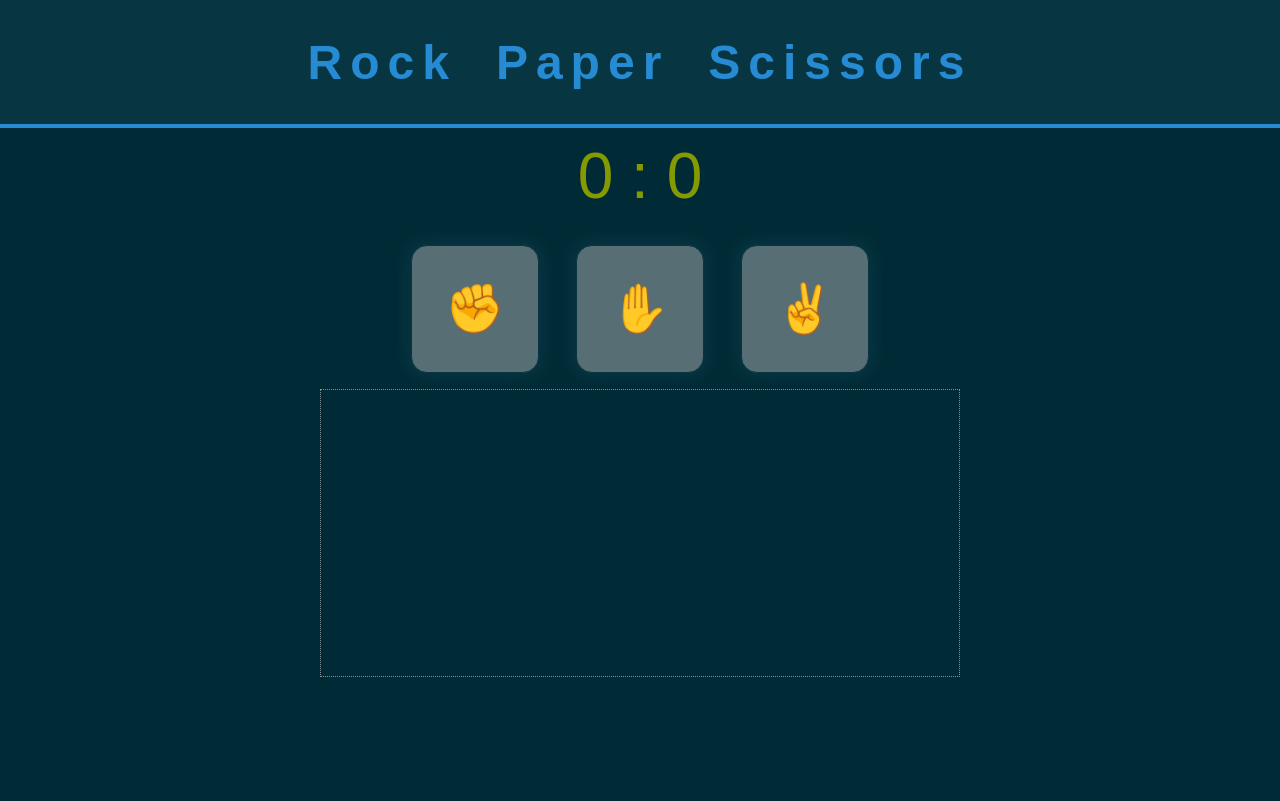
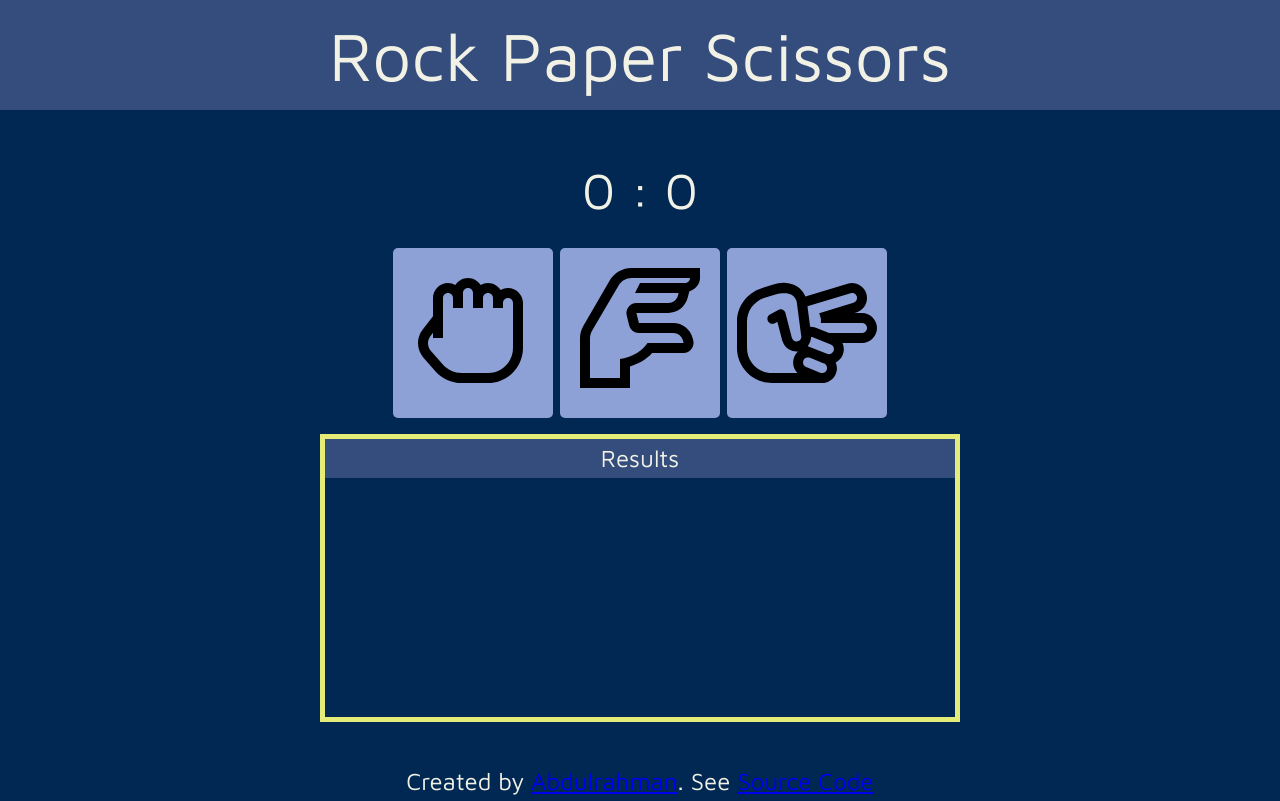
Before and after one commit to abdulrahmanrahhal/rock-paper-scissors, a plain HTML site: page index.html in a window 1280 px wide. Drawn offline with Linux system fonts and the light colour scheme.

Commit message:
Update colors and remove unused properties

```diff
--- a/index.html
+++ b/index.html
@@ -1,24 +1,48 @@
 <!DOCTYPE html>
 <html lang="en">
   <head>
-    <meta charset="UTF-8">
-    <meta http-equiv="X-UA-Compatible" content="IE=edge">
-    <meta name="viewport" content="width=device-width, initial-scale=1.0">
-    <link rel="stylesheet" href="styles.css">
-    <link rel="shortcut icon" href="./left-facing-first-32x32.png" type="image/x-icon">
+    <meta charset="UTF-8" />
+    <meta http-equiv="X-UA-Compatible" content="IE=edge" />
+    <meta name="viewport" content="width=device-width, initial-scale=1.0" />
+    <link rel="stylesheet" href="styles.css" />
+    <link
+      rel="shortcut icon"
+      href="./left-facing-first-32x32.png"
+      type="image/x-icon"
+    />
+    <link rel="preconnect" href="https://fonts.googleapis.com" />
+    <link rel="preconnect" href="https://fonts.gstatic.com" crossorigin />
+    <link
+      href="https://fonts.googleapis.com/css2?family=Maven+Pro:wght@400;700&display=swap"
+      rel="stylesheet"
+    />
     <script src="./script.js" defer></script>
     <title>Rock Paper Scissors</title>
   </head>
   <body>
-    <header class="header"><h1>Rock Paper Scissors</h1></header>
+    <header class="header">
+        <h1>Rock Paper Scissors</h1>
+    </header>
+    <main>
         <div class="container">
           <div class="score-div">0 : 0</div>
           <div class="buttons">
-            <button class="btn" value="rock">✊</button>
-            <button class="btn" value="paper">✋</button>
-            <button class="btn" value="scissors">✌</button>
+            <button class="btn" value="rock">
+                <img src="./rock.svg" alt="rock hand" srcset="">
+            </button>
+            <button class="btn" value="paper">
+                <img src="./lizard.svg" alt="paper hand" srcset="">
+            </button>
+            <button class="btn" value="scissors">
+                <img src="./scissors.svg" alt="scissors hand" srcset="">
+            </button>
           </div>
-        <div class="result-pane"></div>
+          <div class="result-wrapper border-yellow">
+            <h1 class="result-caption">Results</h1>
+            <div class="results-list"></div>
           </div>
+        </div>
+    </main>
+    <footer><p>Created by <a href="https://www.github.com/rahhaly" target="_blank">Abdulrahman</a>. See <a href="https://www.github.com/rahhaly/rock-paper-scissors" target="_blank">Source Code</a></p></footer>
   </body>
 </html>
--- a/styles.css
+++ b/styles.css
@@ -1,141 +1,105 @@
-@import url('https://fonts.googleapis.com/css2?family=Maven+Pro:wght@400;700&display=swap');
+:root {
+  --clr-primary-400: #002852;
+  --clr-primary-300: #354d7c;
+  --clr-primary-200: #8da1d6;
+  --clr-neutral-900: #f1f1e6;
+  --clr-red: #f6916c;
+  --clr-green: #7fd1ae;
+  --clr-yellow: #e5eb77;
 
-:root{
-    --base03:   #002b36;
-    --base02:	#073642;
-    --base01:	#586e75;
-    --base00:	#657b83;
-    --base0:	#839496;
-    --base1:	#93a1a1;
-    --base2:	#eee8d5;
-    --base3:	#fdf6e3;
-    --yellow:	#b58900;
-    --orange:	#cb4b16;
-    --red:  	#dc322f;
-    --magenta:	#d33682;
-    --violet:	#6c71c4;
-    --blue: 	#268bd2;
-    --cyan: 	#2aa198;
-    --green:	#859900;
+  --ff-maven: 'Maven Pro', sans-serif;
+
+  --fs-400: 1.5rem;
+  --fs-500: 2.1rem;
+  --fs-600: 3.2rem;
+  --fs-700: 4.3rem;
+
+  --size-25: 5px;
+  --size-50: 10px;
+  --size-100: calc(var(--size-50) * 2);
+  --size-200: calc(var(--size-100) * 2);
+  --size-300: calc(var(--size-200) * 2);
+  --size-350: calc(var(--size-300) * 1.5);
+  --size-400: calc(var(--size-300) * 2);
 }
-*{
+
+* {
   margin: 0;
   padding: 0;
   box-sizing: border-box;
-}
-body{
-    font-size: 18px;
-    font-family: sans-serif;
-    height: 100vh;
-    background-color: var(--base03);
-    color: var(--base00);
-    overflow: hidden;
-}
-@media(max-width: 400px){
-    .body{
-        font-size: 16rem;
+  font: inherit;
 }
 
-
-}
-.header{
-    position: relative;
-    display: flex;
-    align-items: center;
-    justify-content: center;
-    height: 8rem;
-    font-size: 1.5rem;
-    letter-spacing: .5rem;
-    word-spacing: 1.1rem;
-    background-color: var(--base02);
-    color: var(--blue);
-    border-bottom: solid 4px var(--blue);
-}
-@media(max-width: 400px){
-    .header{
-        height: 6rem;
-        font-size: 1.1rem;
-        letter-spacing: normal;
-        word-spacing: normal;
-    }
-}
-.container{
-    width: 40rem;
-    margin: auto;
-    display: flex;
-    flex-direction: column;
-    justify-content: center;
-    position: absolute;
-    top: 50%;
-    left: 50%;
-    translate: -50% -50%;
-}
-.btn{
-    width: 8rem;
-    height: 8rem;
-    margin: 1rem;
-    padding: 1rem;
-    font-size: 3rem;
-    background-color: var(--base01);
-    color: var(--base2);
-    border: solid 1px var(--base02);
-    border-radius: 1rem;
-    box-shadow: var(--base02) 0rem 0rem 1rem .3rem;
-}
-@media(max-width: 400px){
-    .btn{
-        width: 5rem;
-        height: 5rem;
-        font-size: 2rem;
-        padding: .7rem;
-        margin: .7rem;
-    }
-}
-@media(max-width: 490px){
-    .btn{
-        width: 6rem;
-        height: 6rem;
-        font-size: 2.2rem;
-        padding: .7rem;
-        margin: .7rem;
-    }
+img {
+  width: 100%;
 }
 
-.score-div{
-    font-size: 4rem;
-    color: var(--green);
-    margin: 1rem;
-    display: flex;
-    justify-content: center;
-    align-items: center;
+body {
+  font-size: 18px;
+  font-family: var(--ff-maven);
+  font-size: var(--fs-400);
+  min-height: 100vh;
+  line-height: 1.6;
+  text-align: center;
+  background-color: var(--clr-primary-400);
+  color: var(--clr-neutral-900);
+}
 
+main {
+  margin-top: var(--size-200);
 }
-@media(max-width: 490px) {
-    .score-div{
-        font-size: 3rem;
+
+footer {
+  margin-top: var(--size-200);
 }
+
+.header {
+  font-size: var(--fs-700);
+  color: var(--clr-neutral-900);
+  background-color: var(--clr-primary-300);
 }
-@media(max-width: 400px) {
-    .score-div{
-        font-size: 2.7rem;
+
+.container {
+  width: min(100% - 2rem, 40rem);
+  margin-inline: auto;
+  display: grid;
+  gap: 1rem;
 }
+
+.btn {
+  width: var(--size-400);
+  background-color: var(--clr-primary-200);
+  border-radius: 5px;
+  transition: 0.3s ease-out;
+  border: none;
 }
-.result-pane{
-    display: flex;
-    justify-content: flex-end;
-    width: 100%;
-    flex-direction: column-reverse;
-    align-items: center;
-    position: relative;
-    overflow: hidden;
+.btn:hover {
+  transform: scale(1.05);
+  opacity: 0.8;
+}
+.btn:active {
+  background-color: var(--clr-primary-300);
+}
+
+.score-div {
+  font-size: var(--fs-600);
+}
+
+.result-wrapper {
   height: 18rem;
-    border: dotted 1px var(--base0);
-    color: var(--base01);
+  border: solid var(--size-25) var(--clr-neutral-900);
 }
-.result-pane span{
-    margin: .7rem;
-    color: var(--base02);
+
+.result-caption {
+  background-color: var(--clr-primary-300);
 }
-.buttons{
-    margin: auto;
+
+.border-red {
+  border-color: var(--clr-red);
 }
+.border-green {
+  border-color: var(--clr-green);
+}
+.border-yellow {
+  border-color: var(--clr-yellow);
+}
```
Lines whose indentation alone changed are shown as unchanged.
